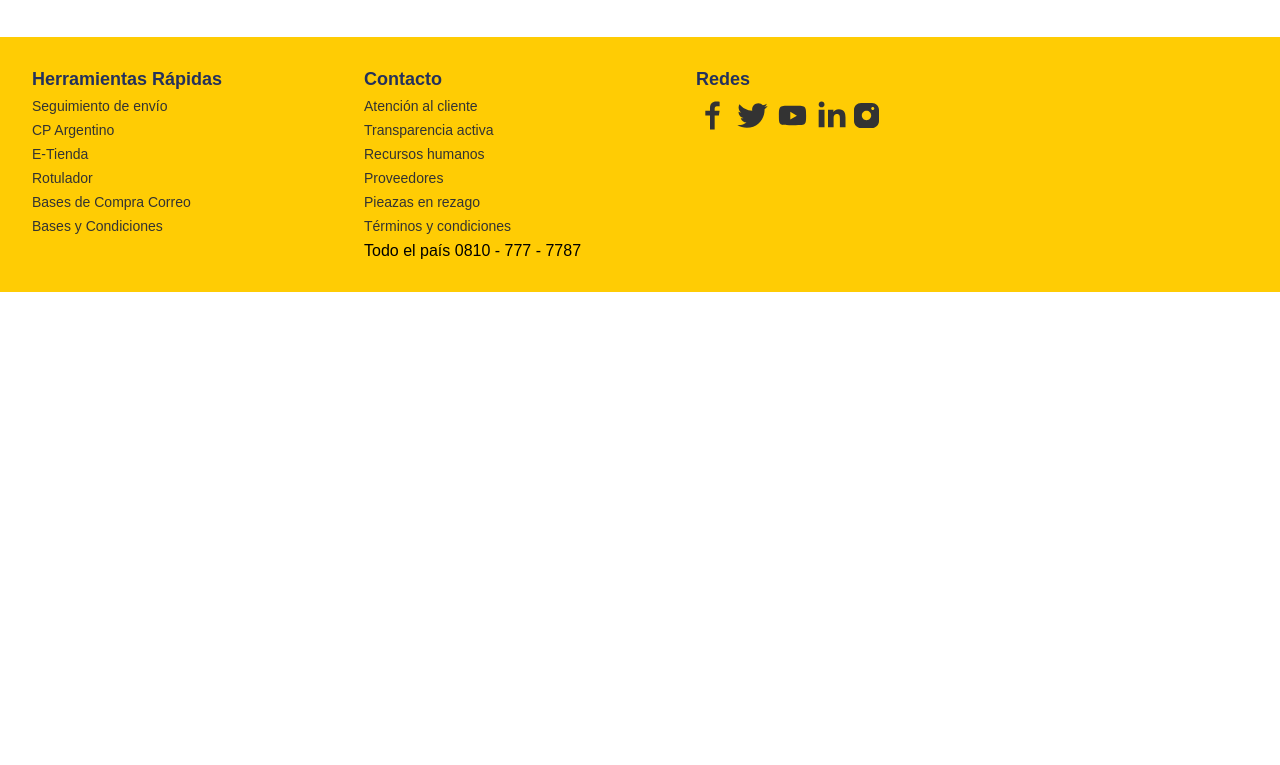
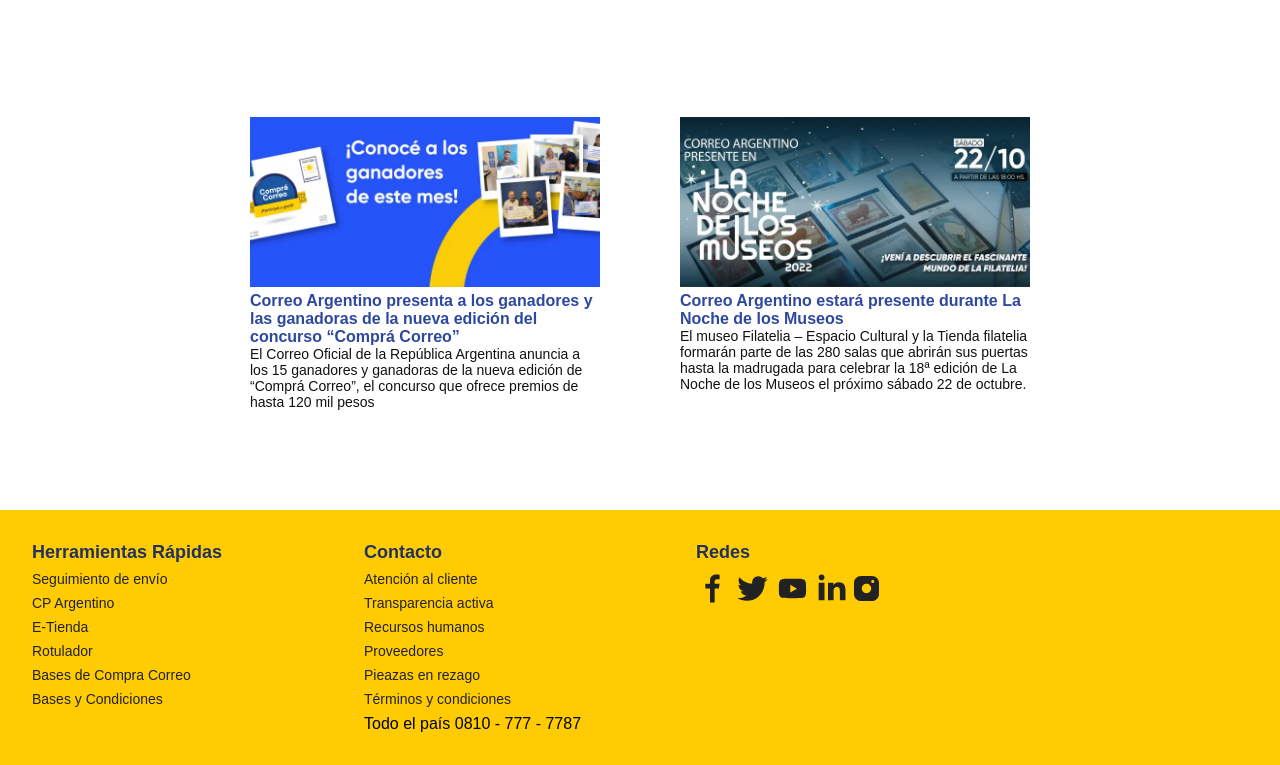
Before and after one commit to CiclistaSinLicencia/correoArgentino, a plain HTML site: page index.html in a window 1280 px wide. Shown: the part 1983-2748 px from the top of the page. Before the commit the page ends 2275 px from the top, so only its background shows below. Drawn offline with Linux system fonts and the light colour scheme; a script that the page names is missing.

Commit message:
Noticias mas grande, footer menos colores

```diff
--- a/style.css
+++ b/style.css
@@ -272,6 +272,8 @@ scale: 1.01;
 width: 100%;
 padding-inline: 2em;
 margin-block: 5em;
+font-size: 20px;
+
 }
 .noticias-wrapper h2{
   text-align: center;
@@ -363,12 +365,12 @@ padding-bottom: 2em;
   transition: 0.2s;
   width: 35px;
   height: 35px;
-  fill: #333;
+  fill: #222;
 
 }
 
 .footer-ctn-redes svg:hover{
-  fill: var(--clr-azulCorreo-400);
+  fill: #666;
 }
 #instagram{
   width: 25px;
@@ -380,14 +382,14 @@ padding-bottom: 2em;
   font-size: 18px;
 }
 .footer-column a{
-  color: #333;
+  color: #222;
   text-decoration: none;
   font-weight: 500;
   font-size: 14px;
   transition: 0.2s;
 }
 .footer-column a:hover{
-  color: var(--clr-azulCorreo-350);
+  color: #666;
 }
 
 /*----------End----------
```
